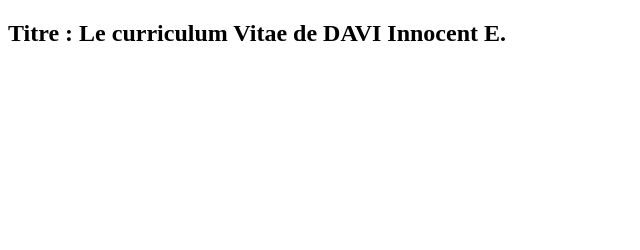
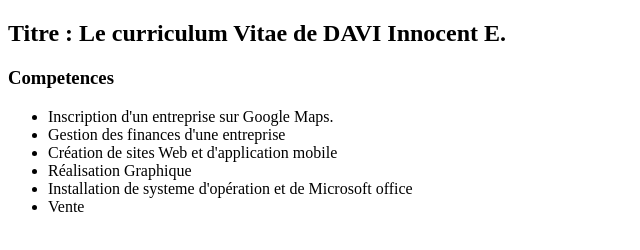
Before and after one commit to Innocentdv/git-mon-cv, a plain HTML site: page index.html in a window 1280 px wide. Shown: the whole page, without its empty margins (0-640 px from the left). Drawn offline with Linux system fonts and the light colour scheme.

Commit message:
mise en place de la section competences

```diff
--- a/index.html
+++ b/index.html
@@ -9,5 +9,15 @@
 <body>
     <h2>Titre : Le curriculum Vitae de DAVI Innocent E.</h2>
 
+    <h3>Competences</h3>
+    <ul>
+        <li>Inscription d'un entreprise sur Google Maps.</li>
+        <li>Gestion des finances d'une entreprise</li>
+        <li>Création de sites Web et d'application mobile</li>
+        <li>Réalisation Graphique</li>
+        <li>Installation de systeme d'opération et de Microsoft office</li>
+        <li>Vente</li>
+    </ul>
+
 </body>
 </html>
```
